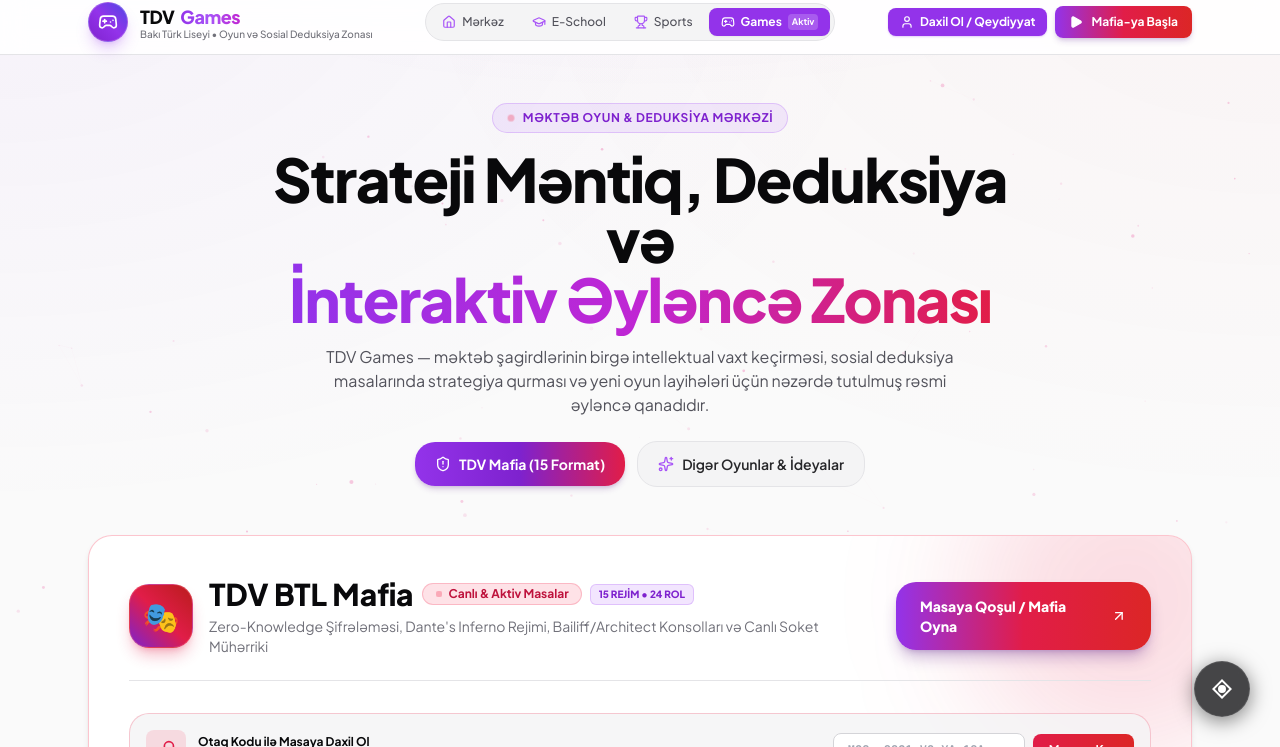
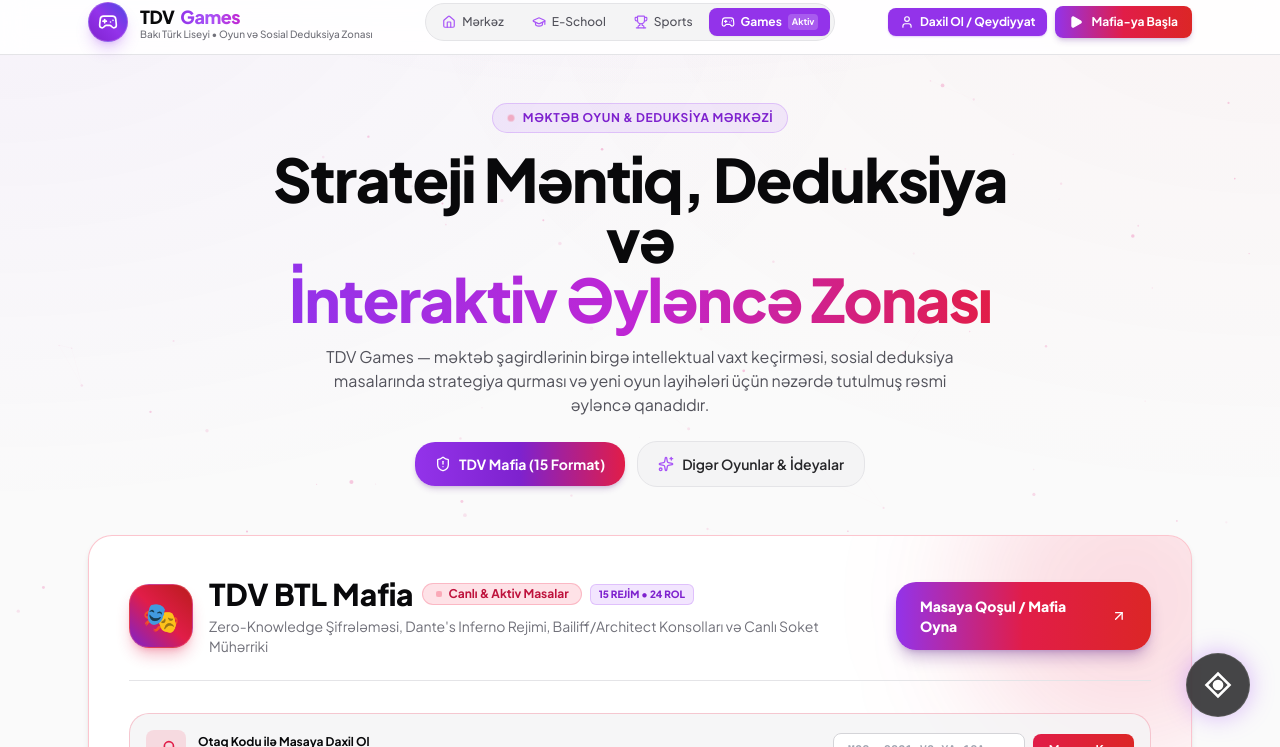
Before and after one commit to tdv-community-labs/tdv-games, a plain HTML site: page index.html in a window 1280 px wide. Shown: the part 53-800 px from the top of the page. Drawn offline with nearby package versions, Linux system fonts and the light colour scheme.

Commit message:
fix(ui): boost nexus button visibility

```diff
--- a/index.html
+++ b/index.html
@@ -1742,16 +1742,16 @@
   <style id="tdv-nexus-styles">
     #tdv-nexus-btn {
       position: fixed; bottom: 30px; right: 30px; z-index: 999990;
-      width: 56px; height: 56px; border-radius: 50%;
+      width: 64px; height: 64px; border-radius: 50%; border: 2px solid rgba(168,85,247,0.5); color: #c084fc;
       background: rgba(24, 24, 27, 0.8); backdrop-filter: blur(8px);
       border: 1px solid rgba(255, 255, 255, 0.1);
       color: white; display: flex; align-items: center; justify-content: center;
       cursor: none; /* Let custom cursor handle it */
-      box-shadow: 0 4px 20px rgba(0, 0, 0, 0.5);
+      box-shadow: 0 0 25px rgba(168,85,247,0.4);
       transition: all 0.3s cubic-bezier(0.175, 0.885, 0.32, 1.275);
     }
-    #tdv-nexus-btn:hover { transform: scale(1.1) rotate(90deg); box-shadow: 0 0 25px rgba(255, 255, 255, 0.2); }
-    #tdv-nexus-btn svg { width: 24px; height: 24px; fill: currentColor; transition: 0.3s; }
+    #tdv-nexus-btn:hover { transform: scale(1.1) rotate(90deg); box-shadow: 0 0 40px rgba(168,85,247,0.7); border-color: #c084fc; background: rgba(39,39,42,0.95); }
+    #tdv-nexus-btn svg { width: 32px; height: 32px; fill: currentColor; transition: 0.3s; }
 
     #tdv-nexus-menu {
       position: fixed; bottom: 100px; right: 30px; z-index: 999989;
```
